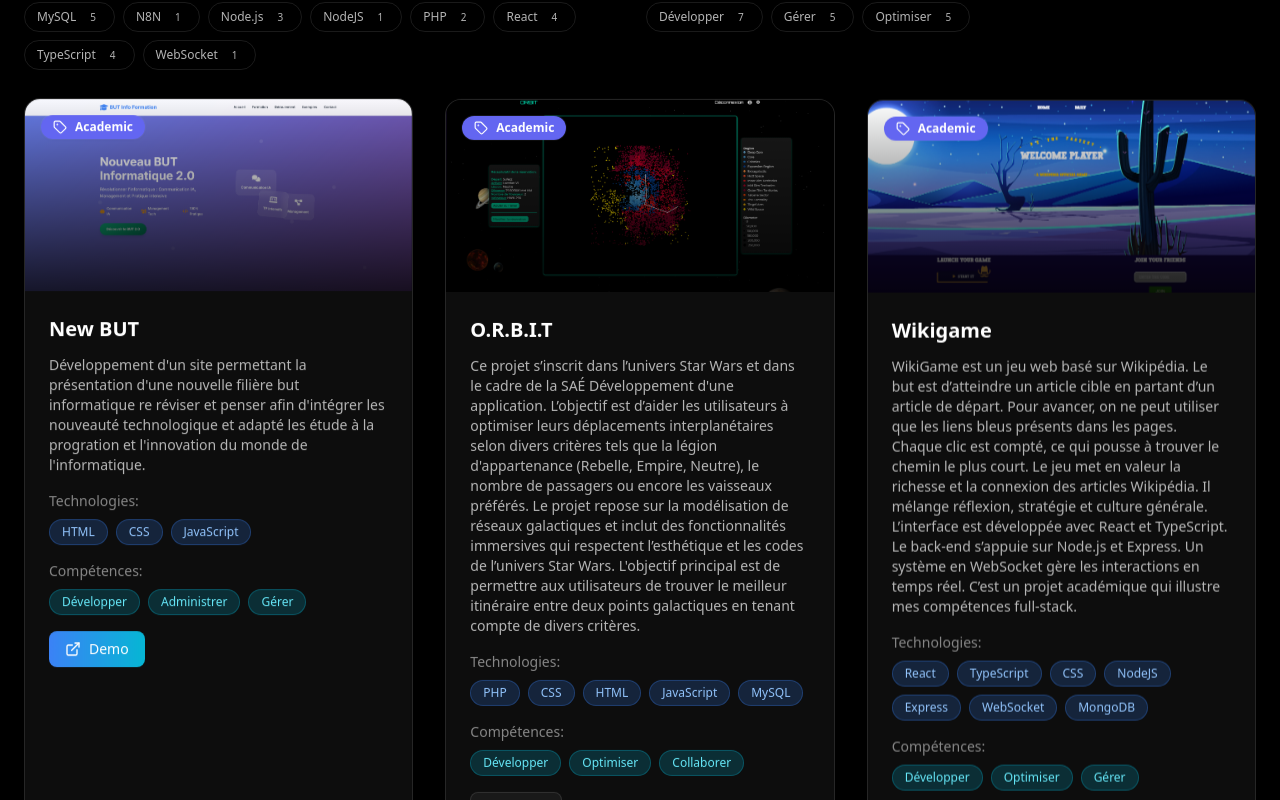
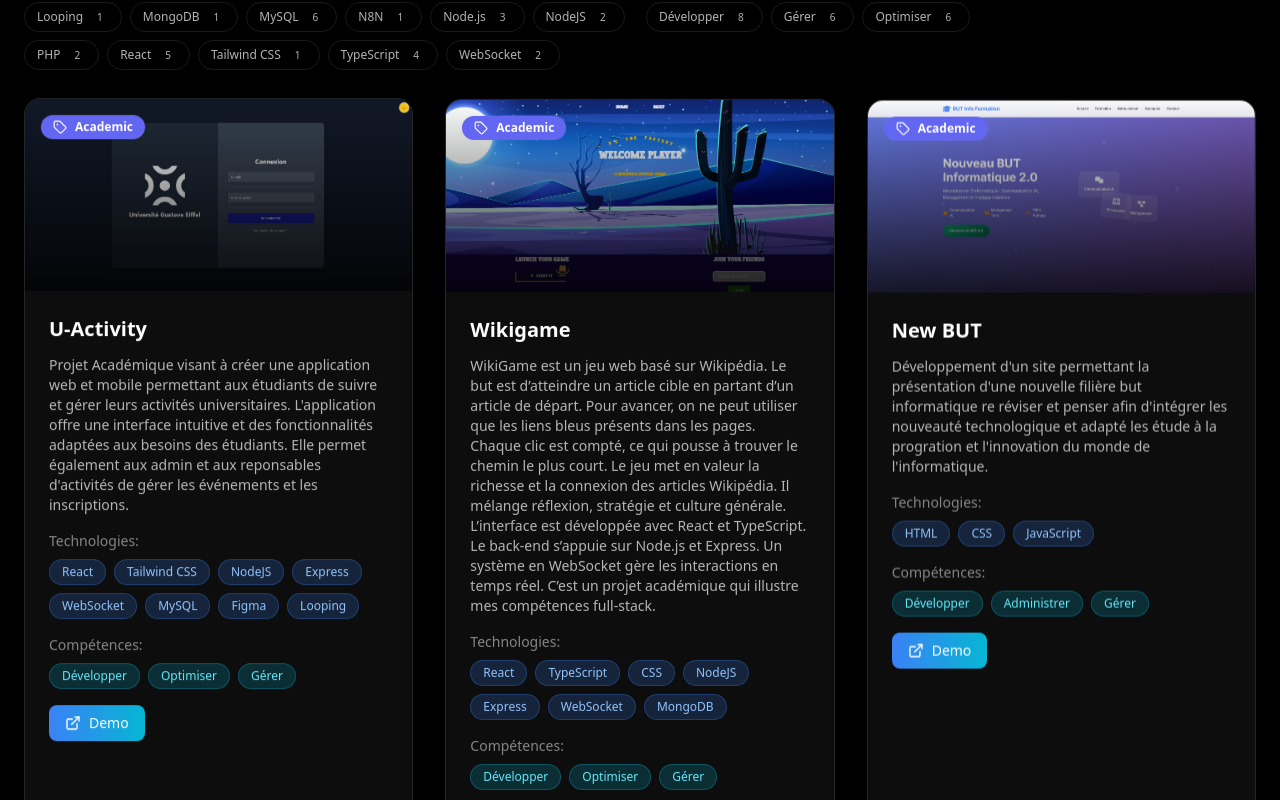
Before and after one commit to AbdelRMB/GalacticPortfolio, a React (Vite) app: page / in a window 1280 px wide. Shown: the part 4000-4800 px from the top of the page. Built offline with nearby package versions, Linux system fonts and the light colour scheme.

Commit message:
Refactor code structure for improved readability and maintainability

```diff
--- a/src/components/Projects.tsx
+++ b/src/components/Projects.tsx
@@ -13,6 +13,27 @@ interface Project {
 }
 
 const projects: Project[] = [
+  {
+    title: 'U-Activity',
+    description:
+      'Projet Académique visant à créer une application web et mobile permettant aux étudiants de suivre et gérer leurs activités universitaires. L\'application offre une interface intuitive et des fonctionnalités adaptées aux besoins des étudiants. Elle permet également aux admin et aux reponsables d\'activités de gérer les événements et les inscriptions.',
+    image: '/uactivity.png',
+    technologies: ['React', 'Tailwind CSS', 'NodeJS', 'Express', 'WebSocket', 'MySQL', 'Figma', 'Looping'],
+    competencies: ['Développer', 'Optimiser', 'Gérer'],
+    demo: 'https://u-activity.abdelrahimriche.com',
+    type: 'academic',
+  },
+  {
+    title: 'Wikigame',
+    description:
+      'WikiGame est un jeu web basé sur Wikipédia. Le but est d’atteindre un article cible en partant d’un article de départ. Pour avancer, on ne peut utiliser que les liens bleus présents dans les pages. Chaque clic est compté, ce qui pousse à trouver le chemin le plus court. Le jeu met en valeur la richesse et la connexion des articles Wikipédia. Il mélange réflexion, stratégie et culture générale. L’interface est développée avec React et TypeScript. Le back-end s’appuie sur Node.js et Express. Un système en WebSocket gère les interactions en temps réel. C’est un projet académique qui illustre mes compétences full-stack.',
+    image: '/wikigame.png',
+    technologies: ['React', 'TypeScript', 'CSS', 'NodeJS', 'Express', 'WebSocket', 'MongoDB'],
+    competencies: ['Développer', 'Optimiser', 'Gérer'],
+    demo: 'https://wikigame.abdelrahimriche.com',
+    github: 'https://github.com/AbdelRMB/wikigame',
+    type: 'academic',
+  },
   {
     title: 'New BUT',
     description:
@@ -32,17 +53,6 @@ const projects: Project[] = [
     competencies: ['Développer', 'Optimiser', 'Collaborer'],
     github: 'https://github.com/AbdelRMB/O.R.B.I.T',
     // demo: 'https://newbut.abdelrahimriche.com',
-    type: 'academic',
-  },
-  {
-    title: 'Wikigame',
-    description:
-      'WikiGame est un jeu web basé sur Wikipédia. Le but est d’atteindre un article cible en partant d’un article de départ. Pour avancer, on ne peut utiliser que les liens bleus présents dans les pages. Chaque clic est compté, ce qui pousse à trouver le chemin le plus court. Le jeu met en valeur la richesse et la connexion des articles Wikipédia. Il mélange réflexion, stratégie et culture générale. L’interface est développée avec React et TypeScript. Le back-end s’appuie sur Node.js et Express. Un système en WebSocket gère les interactions en temps réel. C’est un projet académique qui illustre mes compétences full-stack.',
-    image: '/wikigame.png',
-    technologies: ['React', 'TypeScript', 'CSS', 'NodeJS', 'Express', 'WebSocket', 'MongoDB'],
-    competencies: ['Développer', 'Optimiser', 'Gérer'],
-    demo: 'https://wikigame.abdelrahimriche.com',
-    github: 'https://github.com/AbdelRMB/wikigame',
     type: 'academic',
   },
   {
```
Also changed, not shown: public/uactivity.png (added).
